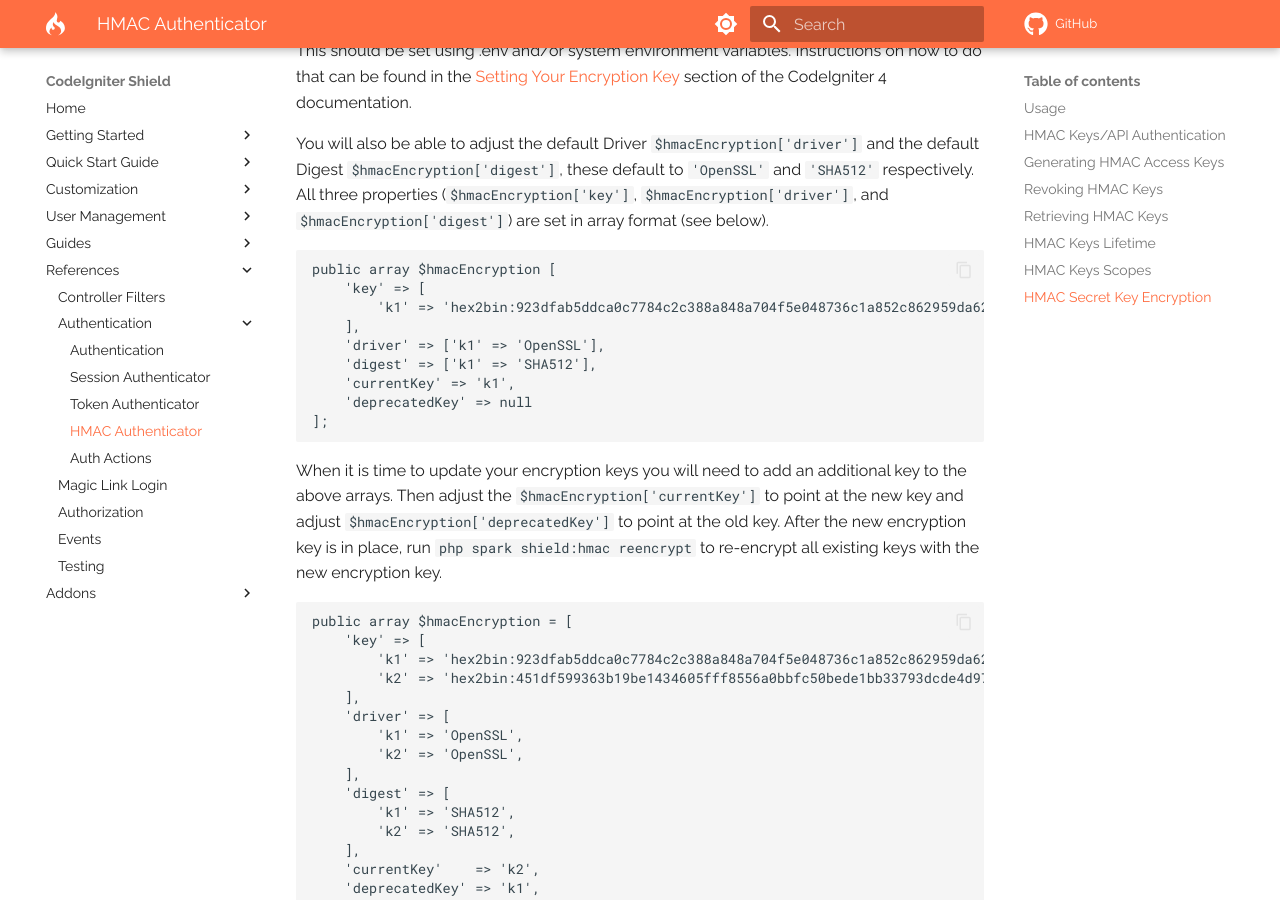
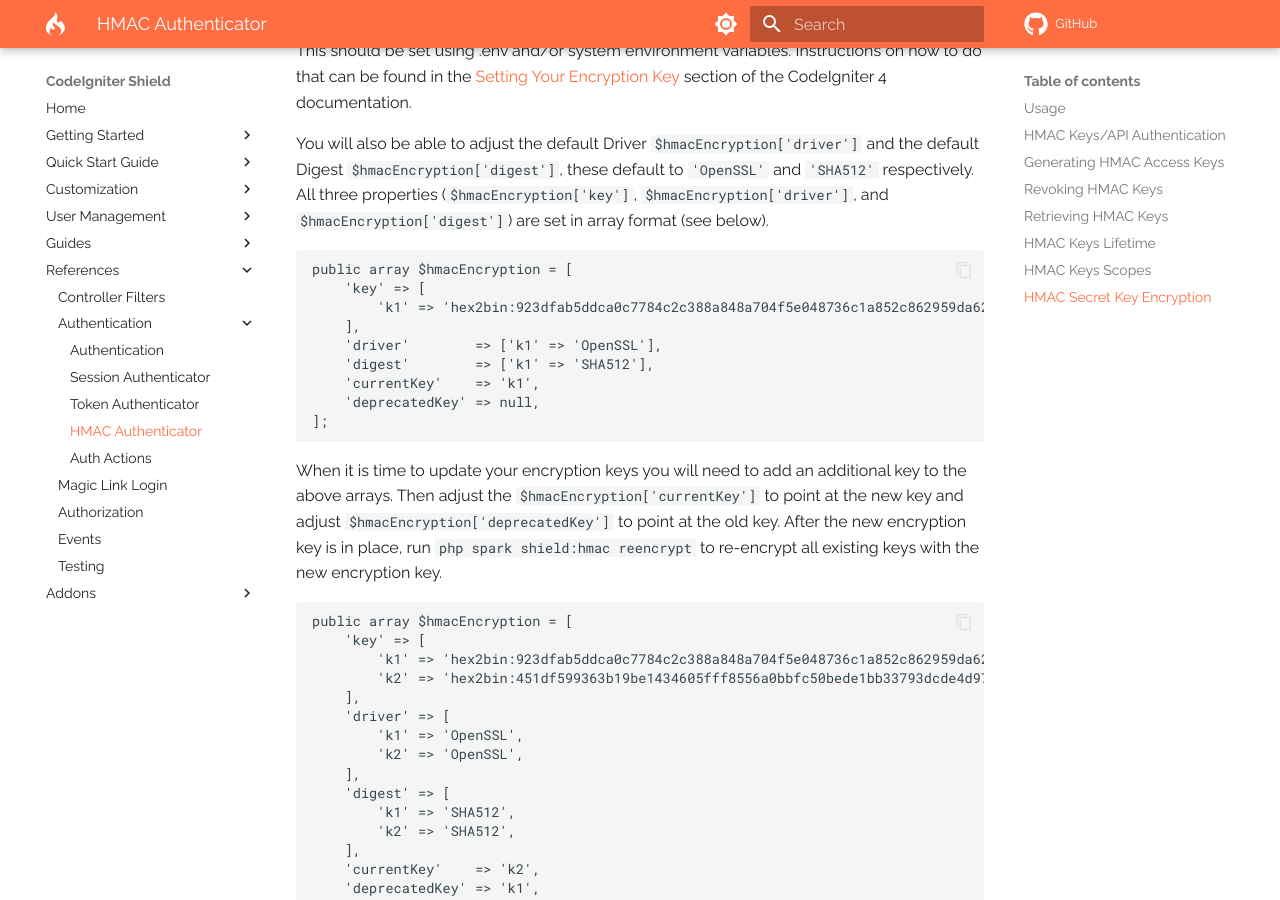
Before and after one commit to codeigniter4/shield, an MkDocs documentation site: the page built from docs/references/authentication/hmac.md, in a window 1280 px wide and 900 px high, scrolled down 3667 px. Built offline with MkDocs 1.6.1 and Material for MkDocs 9.7.7, drawn with Linux system fonts in a browser that asks for light colours; comment, search, counter and statistics services are not loaded; a style sheet for code colours, icons or effects is not loaded.

````diff
--- a/docs/references/authentication/hmac.md
+++ b/docs/references/authentication/hmac.md
@@ -170,14 +170,14 @@ You will also be able to adjust the default Driver `$hmacEncryption['driver']` a
 `$hmacEncryption['driver']`, and `$hmacEncryption['digest']`) are set in array format (see below).
 
 ```php
-public array $hmacEncryption [
+public array $hmacEncryption = [
     'key' => [
         'k1' => 'hex2bin:923dfab5ddca0c7784c2c388a848a704f5e048736c1a852c862959da62ade8c7',
     ],
-    'driver' => ['k1' => 'OpenSSL'],
-    'digest' => ['k1' => 'SHA512'],
-    'currentKey' => 'k1',
-    'deprecatedKey' => null
+    'driver'        => ['k1' => 'OpenSSL'],
+    'digest'        => ['k1' => 'SHA512'],
+    'currentKey'    => 'k1',
+    'deprecatedKey' => null,
 ];
 ```
 
````
